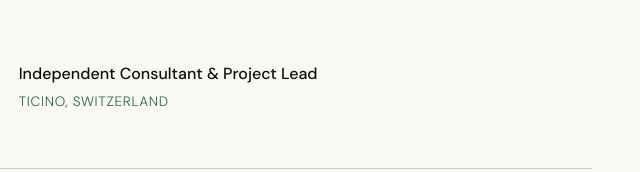
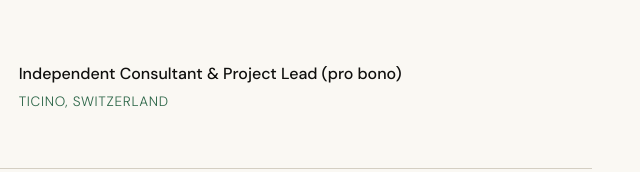
Before and after one commit to aftersunset392/easywebsite, a plain HTML site: page index.html in a window 1280 px wide. Shown: the part 4758-4930 px from the top of the page, 640-1280 px from the left. Drawn offline with Linux system fonts and the light colour scheme.

Commit message:
Update index.html

```diff
--- a/index.html
+++ b/index.html
@@ -734,7 +734,7 @@
       <li class="timeline-item reveal">
         <span class="timeline-date">2026 — Now</span>
         <div class="timeline-content">
-          <p class="timeline-role">Independent Consultant & Project Lead</p>
+          <p class="timeline-role">Independent Consultant & Project Lead (pro bono)</p>
           <p class="timeline-company">Ticino, Switzerland</p>
 
         </div>
```
